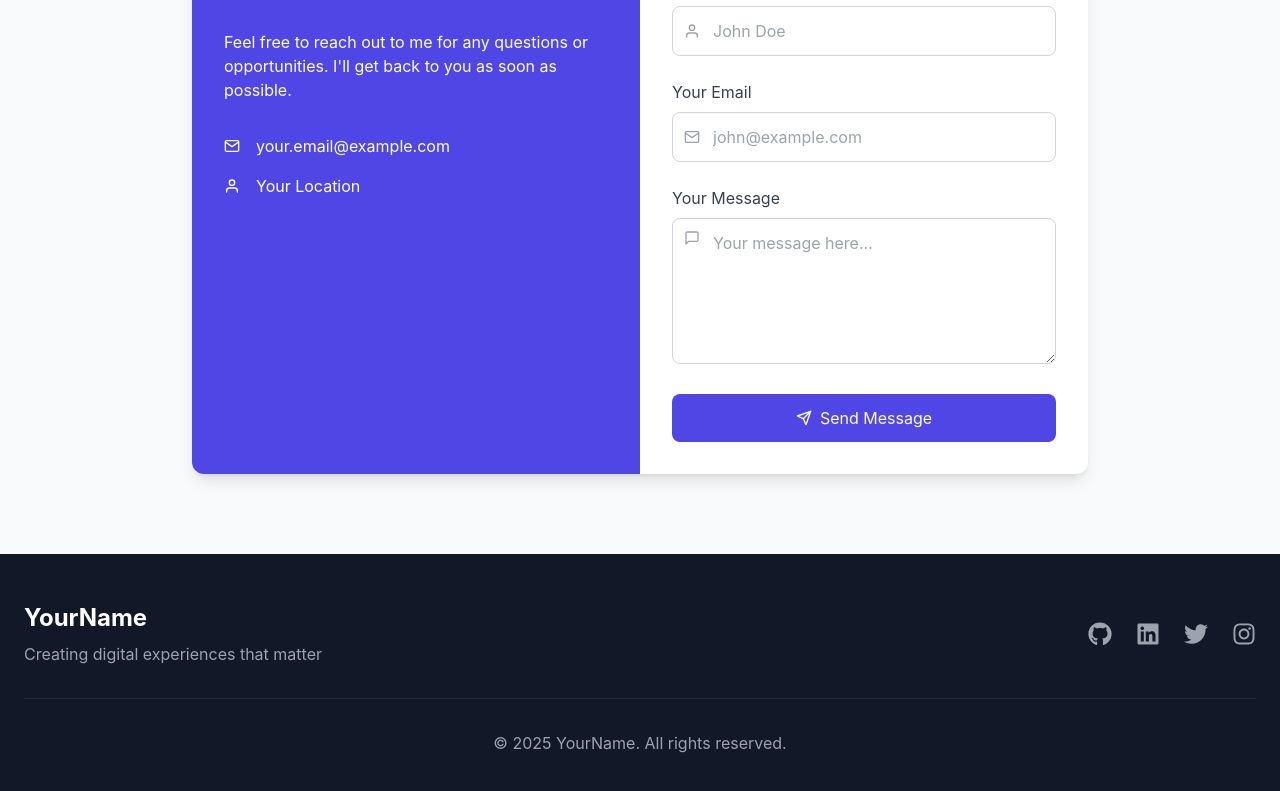
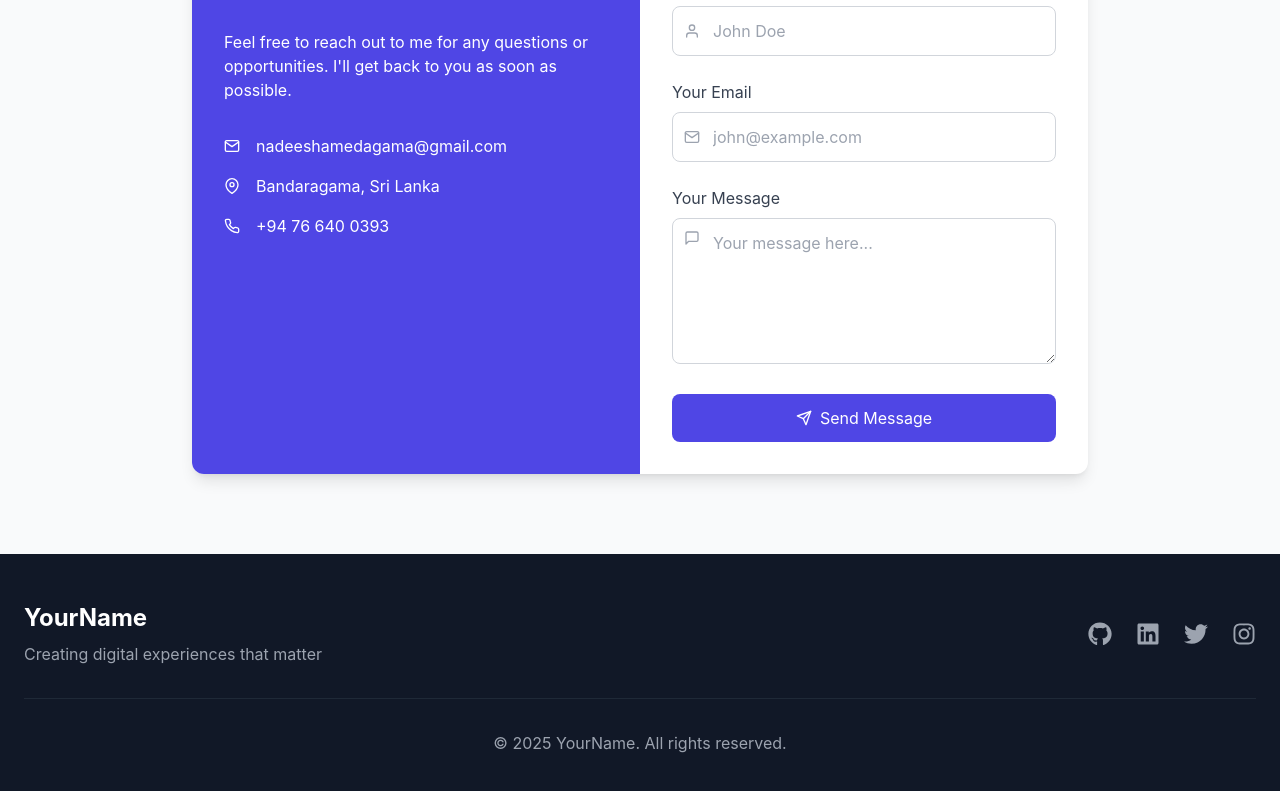
Before and after one commit to NadeeshaMedagama/portfolio_project_with_react, a React (Create React App) app: page / in a window 1280 px wide. Shown: the part 3324-4115 px from the top of the page. Built offline with nearby package versions, Linux system fonts and the light colour scheme.

Commit message:
contact information updated

```diff
--- a/src/components/ContactForm.tsx
+++ b/src/components/ContactForm.tsx
@@ -1,8 +1,10 @@
 import React, { useRef, useState } from 'react';
-import { FiSend, FiUser, FiMail, FiMessageSquare } from 'react-icons/fi';
+import { FiSend, FiUser, FiMail, FiMessageSquare, FiPhone, FiMapPin } from 'react-icons/fi';
 import emailjs from '@emailjs/browser';
 import { useFormik } from 'formik';
 import * as Yup from 'yup';
+
+emailjs.init("NjYMfOZ52dnee_Ffw");
 
 const ContactSchema = Yup.object().shape({
     name: Yup.string().required('Name is required'),
@@ -67,12 +69,16 @@ export const ContactForm = () => {
 
                             <div className="space-y-4">
                                 <div className="flex items-center">
-                                    <FiMail className="mr-4" />
-                                    <span>your.email@example.com</span>
+                                    <FiMail className="mr-4"/>
+                                    <span>nadeeshamedagama@gmail.com</span>
                                 </div>
                                 <div className="flex items-center">
-                                    <FiUser className="mr-4" />
-                                    <span>Your Location</span>
+                                    <FiMapPin className="mr-4"/>
+                                    <span>Bandaragama, Sri Lanka</span>
+                                </div>
+                                <div className="flex items-center">
+                                    <FiPhone className="mr-4"/>
+                                    <span>+94 76 640 0393</span>
                                 </div>
                             </div>
                         </div>
```
